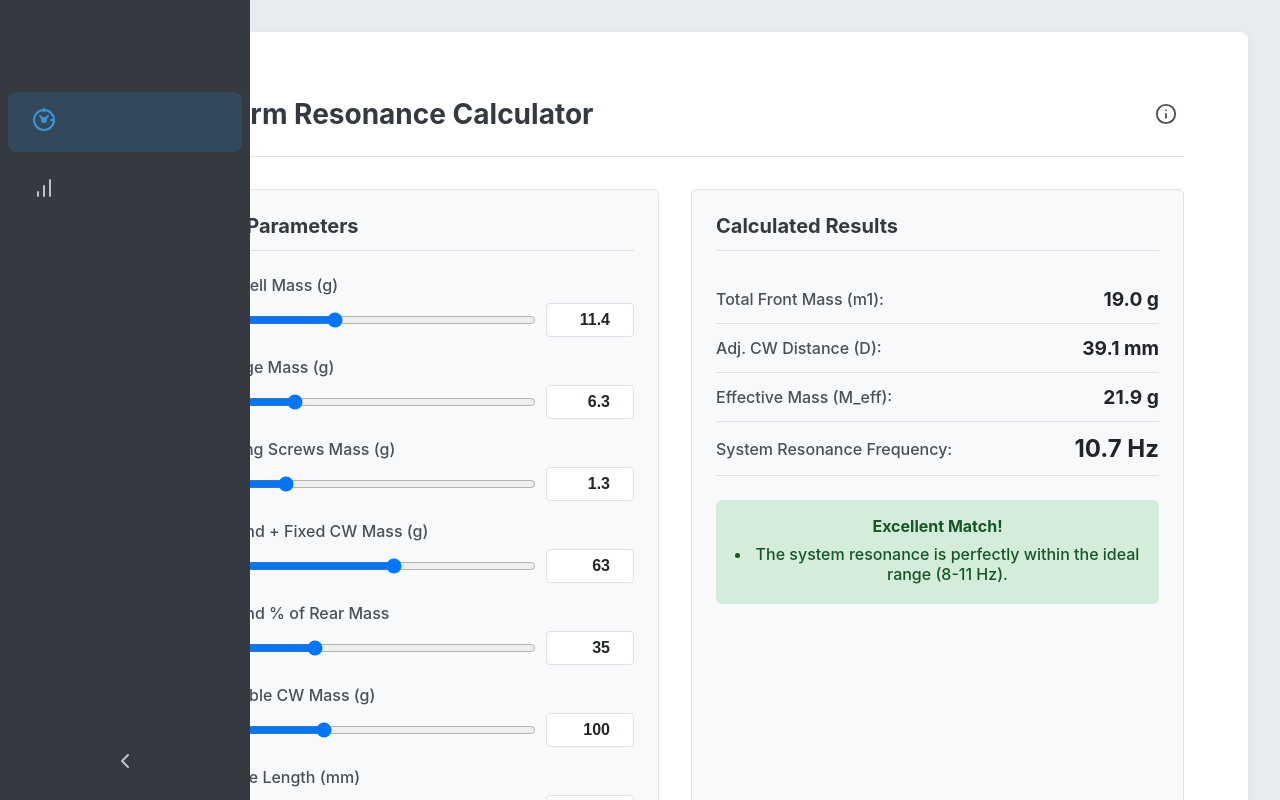
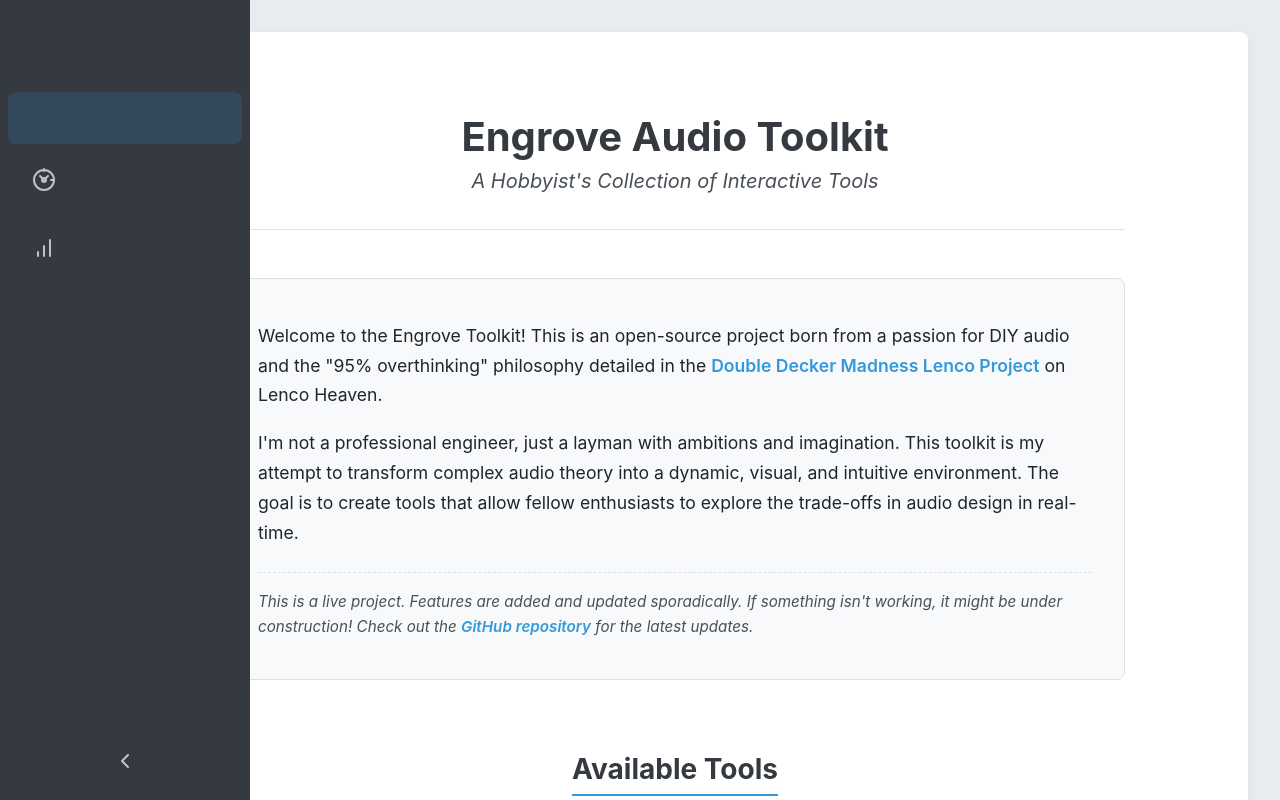
Before and after one commit to Engrove/Turntable, a Vue app: page / in a window 1280 px wide. Shown: the top 800 px of the page. Built offline with nearby package versions, Linux system fonts and the light colour scheme.

Commit message:
Update index.js

```diff
--- a/src/router/index.js
+++ b/src/router/index.js
@@ -1,13 +1,22 @@
-import { createRouter, createWebHistory } from 'vue-router'
-import TonearmCalculatorView from '../views/TonearmCalculatorView.vue'
-// NY RAD: Importera den nya vyn direkt
-import ComplianceEstimatorView from '../views/ComplianceEstimatorView.vue'
+// src/router/index.js
+
+import { createRouter, createWebHistory } from 'vue-router';
+import TonearmCalculatorView from '../views/TonearmCalculatorView.vue';
+import ComplianceEstimatorView from '../views/ComplianceEstimatorView.vue';
+import HomeView from '../views/HomeView.vue'; // Importera den nya vyn
 
 const router = createRouter({
   history: createWebHistory(import.meta.env.BASE_URL),
   routes: [
     {
+      // Den nya startsidan
       path: '/',
+      name: 'home',
+      component: HomeView,
+      meta: { title: 'Home' } // Text för menyn
+    },
+    {
+      path: '/tonearm-calculator',
       name: 'tonearm-calculator',
       component: TonearmCalculatorView,
       meta: { title: 'Tonearm Calculator' }
@@ -15,11 +24,10 @@ const router = createRouter({
     {
       path: '/compliance-estimator',
       name: 'compliance-estimator',
-      // ÄNDRAD RAD: Använd den direktimporterade komponenten
       component: ComplianceEstimatorView,
       meta: { title: 'Compliance Estimator' }
     }
   ]
-})
+});
 
-export default router
+export default router;
```
